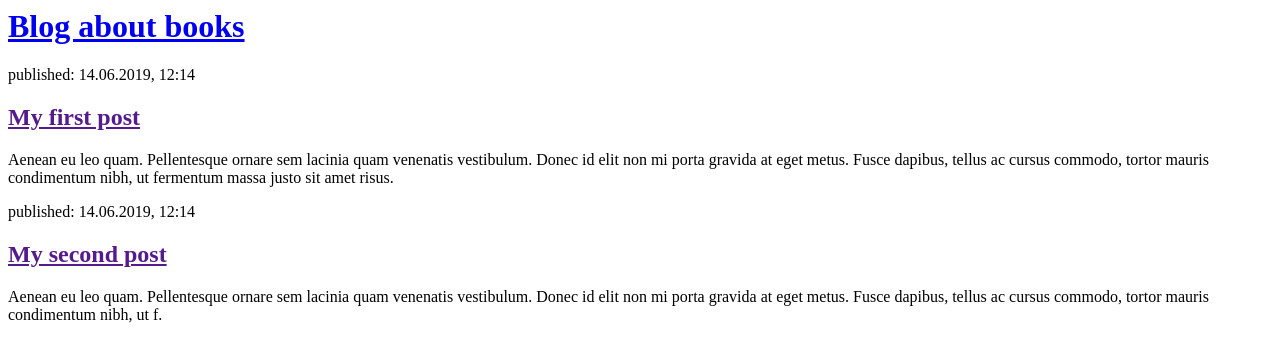
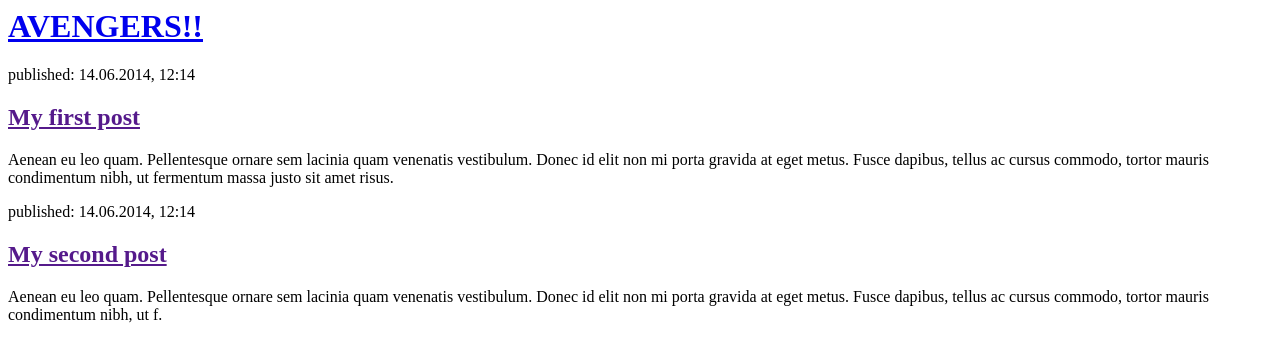
Before and after one commit to jaisipani/my-first-blog, a Django app: page / in a window 1280 px wide. Shown: the top 362 px of the page. Run offline with Django 3.2, Linux system fonts and the light colour scheme.

Commit message:
Changed the html for the site

```diff
--- a/blog/template/blog/post_list.html
+++ b/blog/templates/blog/post_list.html
@@ -1,21 +1,21 @@
 
 <html>
     <head>
-        <title>My First blog</title>
+        <title>Django Girls blog</title>
     </head>
     <body>
         <div>
-            <h1><a href="/">Blog about books</a></h1>
+            <h1><a href="/">AVENGERS!!</a></h1>
         </div>
 
         <div>
-            <p>published: 14.06.2019, 12:14</p>
+            <p>published: 14.06.2014, 12:14</p>
             <h2><a href="">My first post</a></h2>
             <p>Aenean eu leo quam. Pellentesque ornare sem lacinia quam venenatis vestibulum. Donec id elit non mi porta gravida at eget metus. Fusce dapibus, tellus ac cursus commodo, tortor mauris condimentum nibh, ut fermentum massa justo sit amet risus.</p>
         </div>
 
         <div>
-            <p>published: 14.06.2019, 12:14</p>
+            <p>published: 14.06.2014, 12:14</p>
             <h2><a href="">My second post</a></h2>
             <p>Aenean eu leo quam. Pellentesque ornare sem lacinia quam venenatis vestibulum. Donec id elit non mi porta gravida at eget metus. Fusce dapibus, tellus ac cursus commodo, tortor mauris condimentum nibh, ut f.</p>
         </div>
--- a/blog/views.py
+++ b/blog/views.py
@@ -1,4 +1,8 @@
 from django.shortcuts import render
+from django.utils import timezone
+from .models import Post
 def post_list(request):
-    return render(request, 'blog/post_list.html', {})
+	posts = Post.objects.filter(published_date__lte=timezone.now()).order_by('published_date')
+	return render(request, 'blog/post_list.html', {'posts':posts})
+
 # Create your views here.
--- a/mysite/settings.py
+++ b/mysite/settings.py
@@ -14,6 +14,7 @@
 
 # Build paths inside the project like this: os.path.join(BASE_DIR, ...)
 BASE_DIR = os.path.dirname(os.path.dirname(os.path.abspath(__file__)))
+
 
 
 # Quick-start development settings - unsuitable for production
@@ -55,7 +56,7 @@
 TEMPLATES = [
     {
         'BACKEND': 'django.template.backends.django.DjangoTemplates',
-        'DIRS': [],
+        'DIRS': ["os.path.join(BASE_DIR, 'templates')",],
         'APP_DIRS': True,
         'OPTIONS': {
             'context_processors': [
```
